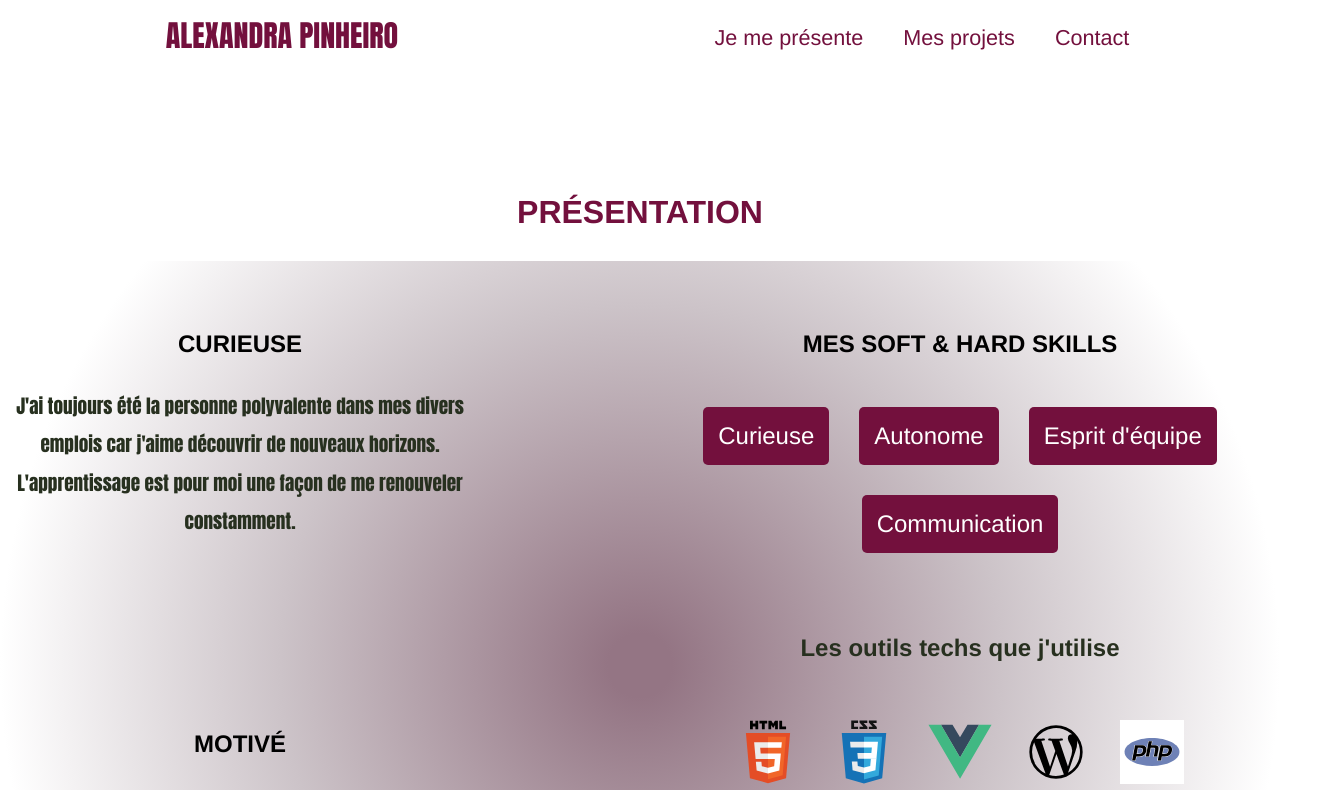
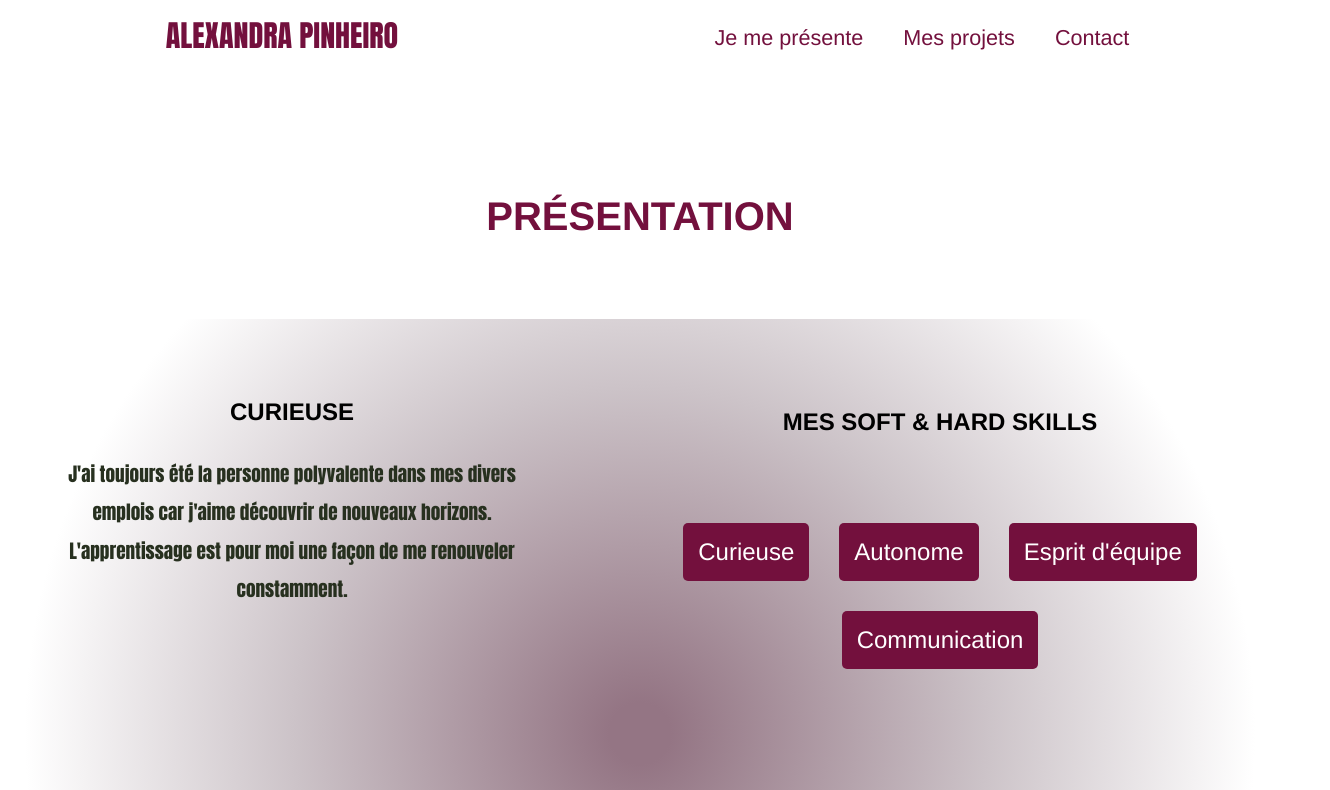
Before and after one commit to AlexandraPho/vue-portfolio, a Vue app: page /aboutme in a window 1280 px wide. Shown: the top 790 px of the page, 1330 px wide, since content can reach past the window. Built offline with nearby package versions, Linux system fonts and the light colour scheme.

Commit message:
css desktop finish

```diff
--- a/src/components/AboutMeLayout.vue
+++ b/src/components/AboutMeLayout.vue
@@ -228,15 +228,11 @@
     }
     .container {
       display: flex;
-      align-items: baseline;
+      align-items: center;
     }
     .titles-components {
-      font-size: xx-large;
-    }
-    .about-me {
-      padding: 5px;
-      text-align: start;
-      margin-right: 30px;
+      margin: 80px 10px;
+      font-size: 2.5em;
     }
     .text {
       display: flex;
@@ -254,17 +250,13 @@
       margin: 5px;
       font-size: 1.2em;
     }
-    .soft_hard-skills {
-      margin-left: 30px;
-    }
     .skills-titles {
       font-size: x-large;
       margin: 2.5em;
     }
     .soft-skills {
-      margin: 10px;
       display: flex;
-      width: 30em;
+      width: 25em;
       flex-wrap: wrap;
       justify-content: center;
     }
--- a/src/components/ContactLayout.vue
+++ b/src/components/ContactLayout.vue
@@ -83,7 +83,8 @@
         margin: 50px 0px;
       }
       .titles-components {
-        font-size: xx-large;
+        margin: 80px 10px;
+        font-size: 2.5em;
       }
     }
 
--- a/src/components/MainLayout.vue
+++ b/src/components/MainLayout.vue
@@ -137,20 +137,20 @@
   @media only screen and (min-width: 1200px) {
     #information {
       height: 50em;
+      display: flex;
+      align-items: center;
+      flex-wrap: nowrap;
     }
     .profil {
-      width: 50%;
       display: flex;
       justify-content: center;
-      margin: 0px 50px;
+      margin: 40px 0px 0px 90px;
     }
     h1 {
       font-size: 4em;
-      margin: 60px 0px;
-      text-shadow: 1px 1px 2px rgb(223 219 220)
     }
     p {
-      font-size: 2em;
+      font-size: 1.7em;
       line-height: 2em;
     }
     .profile-image {
--- a/src/components/ProjectsLayout.vue
+++ b/src/components/ProjectsLayout.vue
@@ -221,10 +221,8 @@
       align-items: center;
     }
     .titles-components {
-      display: flex;
-      flex-direction: row;
-      justify-content: center;
-      margin: 80px 10px 30px;
+      margin: 80px 10px;
+      font-size: 2.5em;
     }
     .container {
       background-color: rgb(231, 231, 231);
```
